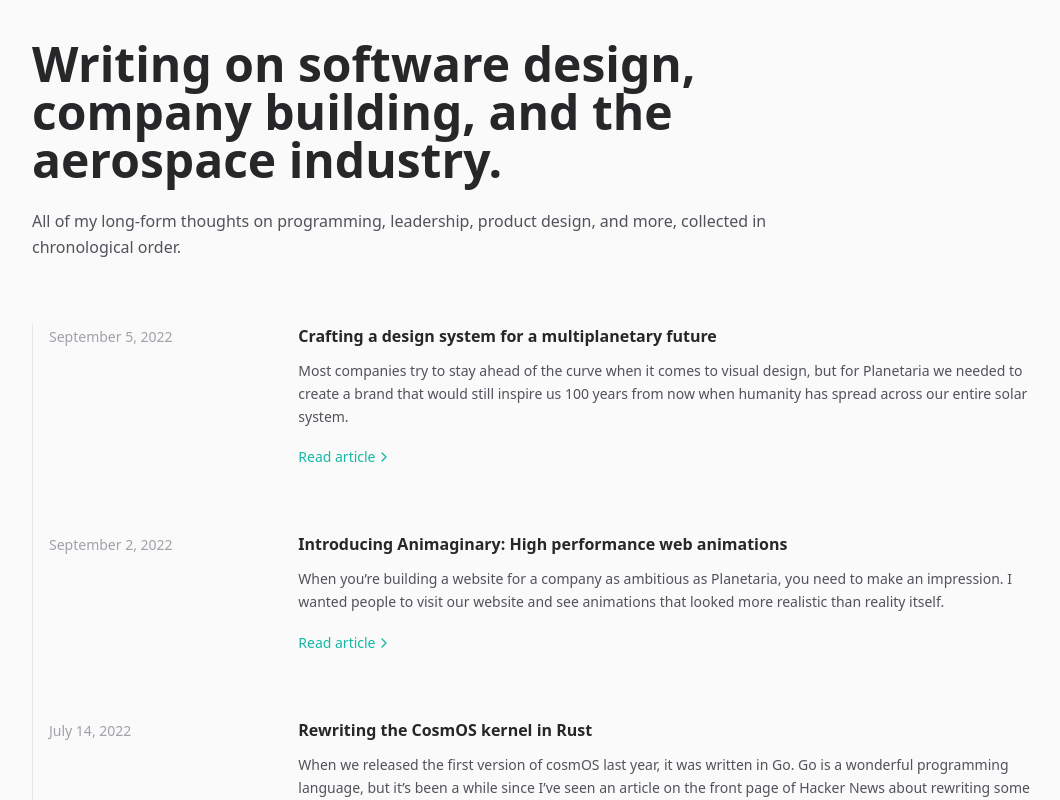
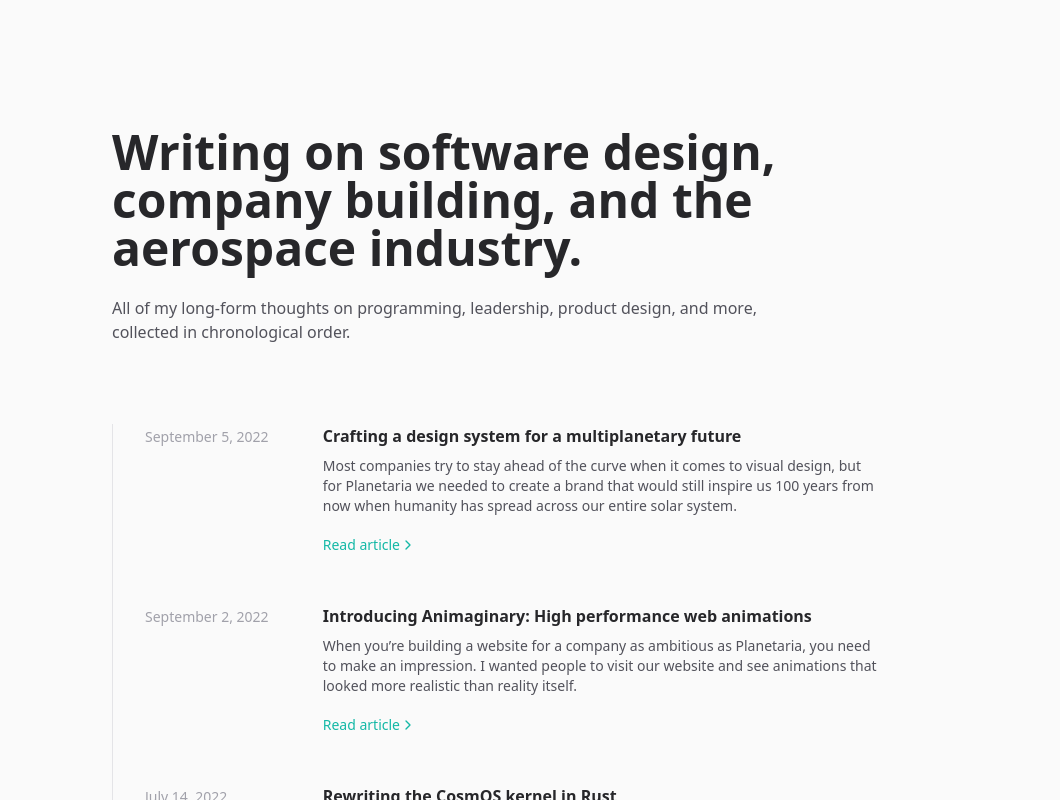
Before and after one commit to papusethi/portfolio, a Next.js app: page /articles in a window 1280 px wide. Shown: the top 800 px of the page, without its empty margins (0-1060 px from the left). Built offline with nearby package versions, Linux system fonts and the light colour scheme.

Commit message:
Completed articles components

```diff
--- a/src/app/articles/page.tsx
+++ b/src/app/articles/page.tsx
@@ -33,49 +33,58 @@ export const metadata: Metadata = {
 
 const Articles = () => {
   return (
-    <div className="px-8 pt-10 pb-16 relative">
-      <div className="w-4/6">
-        <h1 className="text-4xl font-bold text-zinc-800 sm:text-5xl dark:text-zinc-100">
+    <div>
+      <div className="sm:px-8 my-16 sm:my-32">
+        <div className="mx-auto w-full max-w-7xl lg:px-8">
+          <div className="relative px-4 sm:px-8 lg:px-12">
+            {/* start editing from here */}
+            {/* start header and desc */}
+            <div className="max-w-2xl">
+              <h1 className="text-4xl font-bold sm:text-5xl text-zinc-800 dark:text-zinc-100">
                 Writing on software design, company building, and the aerospace industry.
               </h1>
-        <p className="mt-6 text-base text-zinc-600 dark:text-zinc-400 leading-relaxed">
-          All of my long-form thoughts on programming, leadership, product design, and more, collected in chronological
-          order.
+              <p className="mt-6 text-base text-zinc-600 dark:text-zinc-400">
+                All of my long-form thoughts on programming, leadership, product design, and more, collected in
+                chronological order.
               </p>
             </div>
+            {/* end header and desc */}
 
-      <div className="w-5/6">
-        <div className="border-l">
+            <div className="mt-16 sm:mt-20">
+              <div className="max-w-3xl">
+                <div className="md:border-l md:border-zinc-200 md:pl-6 md:dark:border-zinc-700/50 space-y-12">
                   {articlesConfig.map(({ datetime, name, description, link }) => (
-            <div key={name} className="mt-16 flex gap-4">
-              <div className="w-1/4 pl-4">
-                <time dateTime={datetime} className="text-sm text-zinc-400 dark:text-zinc-500">
+                    <article key={name} className="md:grid md:grid-cols-4 md:items-baseline">
+                      <div className="mb-3">
+                        <time
+                          dateTime={datetime}
+                          className="text-sm text-zinc-400 dark:text-zinc-500 border-l-2 border-zinc-200 dark:border-zinc-700/50 pl-2 md:border-l-0"
+                        >
                           {datetime}
                         </time>
                       </div>
 
-              <div className="w-3/4">
-                <article>
-                  <div>
-                    <h3 className="text-base font-semibold text-zinc-800 dark:text-zinc-100">{name}</h3>
-                    <p className="text-sm text-zinc-600 dark:text-zinc-400 mt-3 leading-relaxed">{description}</p>
-                  </div>
+                      <div className="md:col-span-3">
+                        <h2 className="text-base font-semibold text-zinc-800 dark:text-zinc-100">{name}</h2>
+                        <p className="mt-2 text-sm text-zinc-600 dark:text-zinc-400">{description}</p>
+
                         <div className="mt-4">
                           <Link href={link} className="text-sm font-medium text-teal-500 inline-flex items-center">
                             <span>Read article</span>
-                      <span>
                             <ChevronRight size={16} />
-                      </span>
                           </Link>
                         </div>
+                      </div>
                     </article>
-              </div>
-            </div>
                   ))}
                 </div>
               </div>
+            </div>
 
-      <span className="absolute inset-x-1 -bottom-px h-px bg-gradient-to-r from-teal-500/0 via-teal-500/40 to-teal-500/0 dark:from-teal-400/0 dark:via-teal-400/40 dark:to-teal-400/0"></span>
+            {/* end editing till here */}
+          </div>
+        </div>
+      </div>
     </div>
   );
 };
--- a/src/app/projects/page.tsx
+++ b/src/app/projects/page.tsx
@@ -61,7 +61,7 @@ const Projects = () => {
           {/* end header and desc */}
 
           <div className="mt-16 sm:mt-20">
-            <ul className="grid grid-cols-1 sm:grid-cols-2 lg:grid-cols-3 gap-8">
+            <ul className="grid grid-cols-1 sm:grid-cols-2 lg:grid-cols-3 gap-x-4 gap-y-8">
               {projectsConfig.map(({ favicon, name, description, githubLink }) => (
                 <li
                   key={name}
```
Lines whose indentation alone changed are shown as unchanged.
